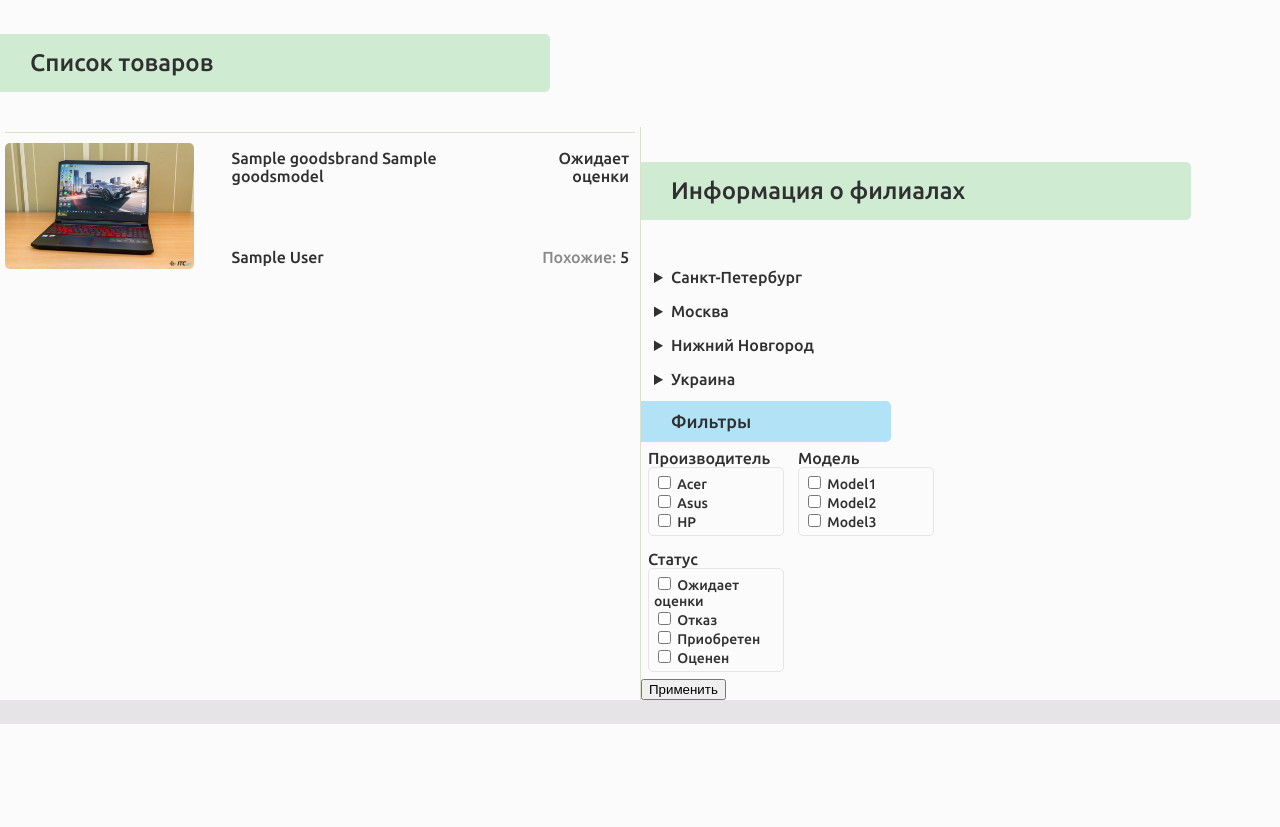
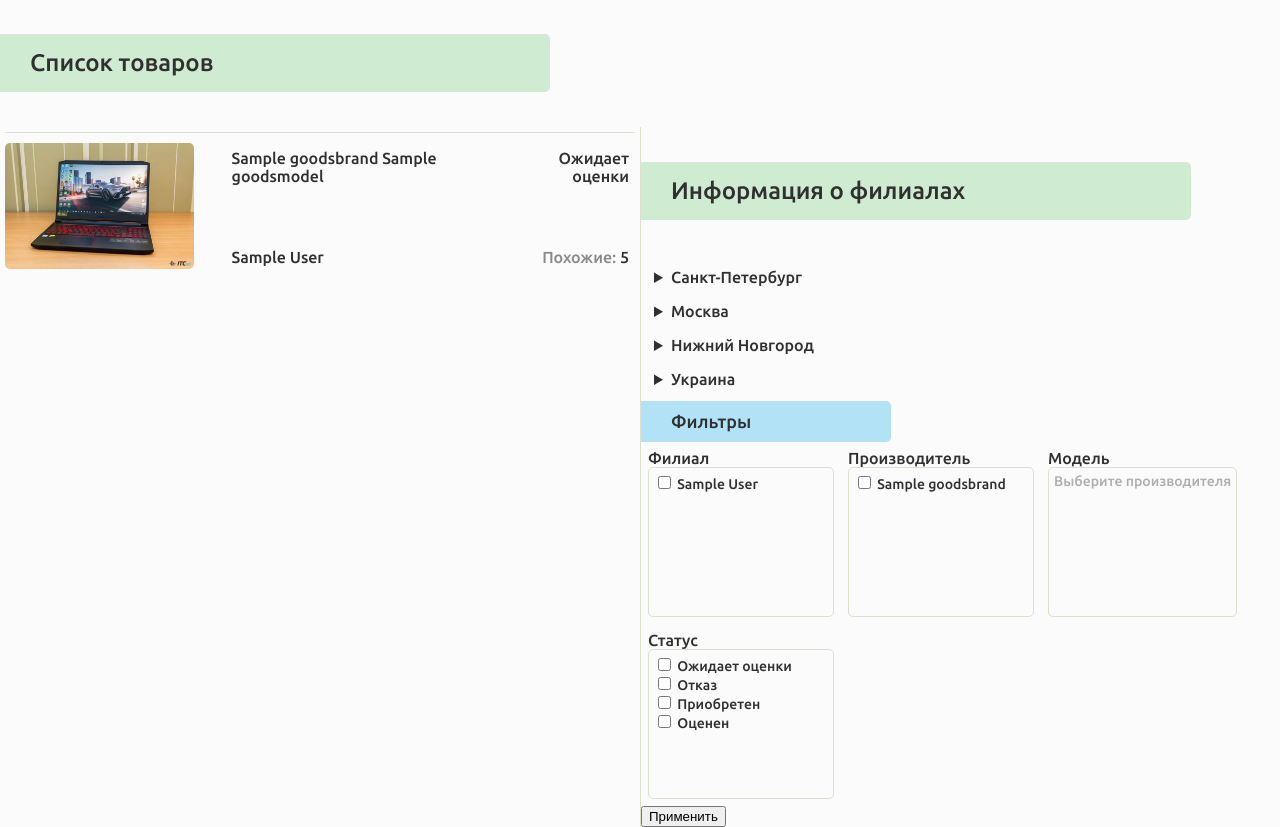
Before and after one commit to dimankaboski/fillbooks, a Django app: page /goods in a window 1280 px wide. Shown: the part 76-903 px from the top of the page. Before the commit the page ends 800 px from the top, so only its background shows below. Run offline with Django 3.2, Linux system fonts and the light colour scheme; tables that the repository leaves empty hold one stand-in row (values such as "Sample post"); style sheets or scripts are compiled from the project's sources; some libraries are stand-ins or nearby versions.

Commit message:
new ver filtres

```diff
--- a/main/static/less/style.less
+++ b/main/static/less/style.less
@@ -332,18 +332,23 @@ textarea:focus, input:focus {
             display: flex;
             flex-direction: row;
             flex-wrap: wrap;
-            width: 400px;
         }
         &-item {
             display: flex;
             flex-direction: column;
             padding: 7px;
-            width: 150px;
+            min-width: 200px;
+            max-width: 300px;
+            max-height: 200px;
+
             &__checks {
-                border: 1px solid #E6E4E7;
+                border: 1px solid @boloto;
                 border-radius: 5px;
                 padding: 5px;
                 font-size: 14px;
+                overflow-y: auto;
+                overflow-x: hidden;
+                min-height: 150px;
             }
         }
     }
@@ -481,3 +486,6 @@ textarea:focus, input:focus {
         }
     }
 }
+.disabled_input {
+    color: #b8b8b8;
+}
--- a/main/templates/goods.html
+++ b/main/templates/goods.html
@@ -1,4 +1,4 @@
-{% extends "global.html" %} {% load compress %} {% block content %}
+{% extends "global.html" %} {% load compress filtres %} {% block content %}
 
 <div class="container bg_white">
     <div class="titleh1">
@@ -38,7 +38,7 @@
                 <h1>Информация о филиалах</h1>
             </div>
             <div class="branches_wrapper">
-                <div class="branches_wrapper-item">
+                <div class="branches_wrapper-item" id="testclick">
                     <details>
                         <summary>Санкт-Петербург</summary>
                         <div class="branches_wrapper-item__spoiler-text">
@@ -99,17 +99,31 @@
                     <form name="filtres_form" id="filtres_form">
                         <div class="filtres__main-item">
                             <div class="filtres__main-item__title">
+                                Филиал
+                            </div>
+                            <div class="filtres__main-item__checks branch_filter_item">
+                                {% get_branchs as branchs %}
+                                {% for branch in branchs %}
+                                <input type="checkbox" class="form-check-input" id="{{branch.name}}"
+                                    value="{{branch.name}}" data-id="{{branch.pk}}">
+                                <label class="form-check-label" for="{{branch.name}}">{{branch.name}}</label>
+                                <br>
+                                {% endfor %}
+                            </div>
+                        </div>
+                        <div class="filtres__main-item">
+                            <div class="filtres__main-item__title">
                                 Производитель
                             </div>
+
                             <div class="filtres__main-item__checks brand_filter_item">
-                                <input type="checkbox" class="form-check-input" id="Acer" name="brand" value="Acer">
-                                <label class="form-check-label" for="Acer">Acer</label>
+                                {% get_brands as brands %}
+                                {% for brand in brands %}
+                                <input type="checkbox" class="form-check-input" id="{{brand.name}}" name="brand"
+                                    value="{{brand.name}}" data-id="{{brand.pk}}">
+                                <label class="form-check-label" for="{{brand.name}}">{{brand.name}}</label>
                                 <br>
-                                <input type="checkbox" class="form-check-input" id="Asus" name="brand" value="Asus">
-                                <label class="form-check-label" for="Asus">Asus</label>
-                                <br>
-                                <input type="checkbox" class="form-check-input" id="HP" name="brand" value="HP">
-                                <label class="form-check-label" for="HP">HP</label>
+                                {% endfor %}
                             </div>
                         </div>
                         <div class="filtres__main-item">
@@ -117,14 +131,7 @@
                                 Модель
                             </div>
                             <div class="filtres__main-item__checks model_filter_item">
-                                <input type="checkbox" class="form-check-input" id="Model1" value="Model1">
-                                <label class="form-check-label" for="Model1">Model1</label>
-                                <br>
-                                <input type="checkbox" class="form-check-input" id="Model2" value="Model2">
-                                <label class="form-check-label" for="Model2">Model2</label>
-                                <br>
-                                <input type="checkbox" class="form-check-input" id="Model3" value="Model3">
-                                <label class="form-check-label" for="Model3">Model3</label>
+                                <span style="color: #afafaf;">Выберите производителя</span>
                             </div>
                         </div>
                         <div class="filtres__main-item">
@@ -132,18 +139,12 @@
                                 Статус
                             </div>
                             <div class="filtres__main-item__checks status_filter_item">
-                                <input type="checkbox" class="form-check-input" id="Ожидает оценки"
-                                    value="Ожидает оценки">
-                                <label class="form-check-label" for="Ожидает оценки">Ожидает оценки</label>
+                                {% get_status as statuses %}
+                                {% for status in statuses %}
+                                <input type="checkbox" class="form-check-input" id="{{status}}" value="{{status}}">
+                                <label class="form-check-label" for="{{status}}">{{status}}</label>
                                 <br>
-                                <input type="checkbox" class="form-check-input" id="Отказ" value="Отказ">
-                                <label class="form-check-label" for="Отказ">Отказ</label>
-                                <br>
-                                <input type="checkbox" class="form-check-input" id="Приобретен" value="Приобретен">
-                                <label class="form-check-label" for="Приобретен">Приобретен</label>
-                                <br>
-                                <input type="checkbox" class="form-check-input" id="Оценен" value="Оценен">
-                                <label class="form-check-label" for="Оценен">Оценен</label>
+                                {% endfor %}
                             </div>
                         </div>
                     </form>
@@ -174,7 +175,23 @@
             setCheckboxesState('status', params)
         }
     }
-
+    function setStatusState(data) {
+        $('.status_filter_item input').each(function(){
+            $(this).prop('disabled', false);
+            if(data.is_await == false && $(this).val() == 'Ожидает оценки') {
+                $(this).prop('disabled', true);
+            }
+            if(data.is_priced == false && $(this).val() == 'Оценен') {
+                $(this).prop('disabled', true);
+            }
+            if(data.is_purchase == false && $(this).val() == 'Приобретен') {
+                $(this).prop('disabled', true);
+            }
+            if(data.is_reject == false && $(this).val() == 'Отказ') {
+                $(this).prop('disabled', true);
+            }
+        })
+    }
     updateFiltresState()
 
     function getCheckboxesValue(group) {
@@ -195,6 +212,96 @@
 
         window.location = url;
     }
+    $('#testclick').click(function (e) {
+        var myData = {};
+        myData.branch_id = 2;
+        let csrftoken = getCookie('csrftoken');
+        console.log(myData);
+        var data = new FormData();
+        // data.append("json", JSON.stringify(myData));
+        data.append("branch_id", 2);
+        console.log(data)
+        fetch("/api/branch_info", {
+            method: "POST",
+            body: data,
+            headers: { 'X-CSRFToken': csrftoken }
+        }).then(function (response) {
+            return response.json();
+        }).then(function (data) {
 
+            console.log(data);
+        });
+    })
+
+    $('#filtres_form input').click(function () {
+        var myData = {};
+        var $parent_item = $(this).parent()
+        if ($parent_item.hasClass('brand_filter_item')) {
+            myData.brandID = [];
+            $parent_item.children('input[type="checkbox"]:checked').each(function () {
+                myData.brandID.push(this.getAttribute('data-id'))
+            })
+            var data = new FormData();
+            data.append("json", JSON.stringify(myData));
+            console.log(data)
+            fetch("/api/check_brand", {
+                method: "POST",
+                body: data,
+                headers: { 'X-CSRFToken': getCookie('csrftoken') }
+            }).then(function (response) {
+                return response.json();
+            }).then(function (data) {
+
+                console.log(data.models);
+                let items = '';
+                for (var i in data.models) {
+                    items += `<input type="checkbox" class="form-check-input" id="${data.models[i].name}" value="${data.models[i].name}">
+                                <label class="form-check-label" for="${data.models[i].name}">${data.models[i].name}</label>
+                                <br>`;
+                }
+                $('.model_filter_item').html(items);
+            });
+        }
+        if ($parent_item.hasClass('branch_filter_item')) {
+            myData.branch = [];
+            $parent_item.children('input[type="checkbox"]:checked').each(function () {
+                myData.branch.push(this.getAttribute('data-id'))
+            })
+            var data = new FormData();
+            data.append("json", JSON.stringify(myData));
+            console.log(data)
+            fetch("/api/check_branch", {
+                method: "POST",
+                body: data,
+                headers: { 'X-CSRFToken': getCookie('csrftoken') }
+            }).then(function (response) {
+                return response.json();
+            }).then(function (data) {
+                setStatusState(data)
+                console.log(data);
+
+            });
+        }
+        if ($parent_item.hasClass('status_filter_item')) {
+            myData.status = [];
+            $parent_item.children('input[type="checkbox"]:checked').each(function () {
+                myData.status.push($(this).val())
+            })
+            var data = new FormData();
+            data.append("json", JSON.stringify(myData));
+            console.log(data)
+            fetch("/api/check_status", {
+                method: "POST",
+                body: data,
+                headers: { 'X-CSRFToken': getCookie('csrftoken') }
+            }).then(function (response) {
+                return response.json();
+            }).then(function (data) {
+                let unique = [...new Set(data.branchs.map(li => li.branch))]
+                console.log(unique);
+            });
+        }
+
+    })
 </script>
 {% endblock scripts %}
--- a/main/templatetags/filtres.py
+++ b/main/templatetags/filtres.py
@@ -1,19 +1,20 @@
 # coding=utf-8
 from django import template
 from main.models import GoodsBrand, Branch
-from main.const import GOOD_STATUS_CHOICES
+from main.const import *
 from accounts.models import Branch
 
 register = template.Library()
 
 @register.simple_tag(takes_context=False)
 def get_brands():
-    return GoodsBrand.objects.all().values('name')
+    return GoodsBrand.objects.all().values('name', 'pk')
 
 @register.simple_tag(takes_context=False)
 def get_status():
-    return GOOD_STATUS_CHOICES
+    statuses = [GOOD_STATUS_AWAIT, GOOD_STATUS_REJECT, GOOD_STATUS_PURCHASE, GOOD_STATUS_PRICED]
+    return statuses
 
 @register.simple_tag(takes_context=False)
 def get_branchs():
-    return Branch.objects.all().values('name')
+    return Branch.objects.all().values('name', 'pk')
--- a/main/urls.py
+++ b/main/urls.py
@@ -2,7 +2,7 @@ from django.conf.urls import url
 from django.urls import include, path
 from django.conf import settings
 from django.conf.urls.static import static
-from main.views import GoodsListView, CheckBrand, CheckStatus, CheckBranch
+from main.views import GoodsListView, CheckBrand, CheckStatus, CheckBranch, BranchInfo
 from . import views
 
 
@@ -15,5 +15,5 @@ urlpatterns = [
     path('api/check_brand', CheckBrand.as_view(), name='check_brand'),
     path('api/check_status', CheckStatus.as_view(), name='check_status'),
     path('api/check_branch', CheckBranch.as_view(), name='check_branch'),
-
+    path('api/branch_info', BranchInfo.as_view(), name='branch_info'),
 ]
--- a/main/views.py
+++ b/main/views.py
@@ -4,7 +4,7 @@ from main.models import Goods, GoodsBrand, GoodsModel
 from accounts.models import Branch, User
 from django.http import HttpResponse, JsonResponse
 from main.const import *
-
+import json
 
 # Create your views here.
 def index(request):
@@ -77,13 +77,14 @@ class CheckBrand(View):
 
     def post(self, request, *args, **kwargs):
         if request.POST:
-            brand_id = request.POST.get('brandID')
+            json_string = json.loads(request.POST['json'])
+            brand_id = json_string['brandID']
             models = GoodsModel.objects.filter(brand__pk__in=brand_id)
             goods = Goods.objects.filter(brand__pk__in=brand_id)
             branchs = goods.values('branch')
-            context={'models': list(models)}
+            context={'models': list(models.values('name'))}
             context.update(check_status(goods))
-            context.update({'branchs': branchs})
+            context.update({'branchs': list(branchs)})
             return JsonResponse(context, safe=False)
         return JsonResponse('', safe=False)
 
@@ -93,7 +94,8 @@ class CheckStatus(View):
     def post(self, request, *args, **kwargs):
         goods = Goods.objects.all()
         if request.POST:
-            status = request.POST.get('status')
+            json_string = json.loads(request.POST['json'])
+            status = json_string['status']
             goods = goods.filter(status__in=status).values('brand')
             brands = goods.values('brand')
             branchs = goods.values('branch')
@@ -110,7 +112,8 @@ class CheckBranch(View):
     def post(self, request, *args, **kwargs):
         goods = Goods.objects.all()
         if request.POST:
-            branch = request.POST.get('branch')
+            json_string = json.loads(request.POST['json'])
+            branch = json_string['branch']
             goods = goods.filter(branch__pk__in=branch)
             brands = goods.values('brand')
             check_status(goods)
@@ -139,18 +142,18 @@ class BranchInfo(View):
                 goods_reject = goods.filter(status=GOOD_STATUS_REJECT).count()
                 goods_purchase = goods.filter(status=GOOD_STATUS_PURCHASE).count()
                 goods_priced = goods.filter(status=GOOD_STATUS_PRICED).count()
-                users = User.objects.filter(branch=branch).count
+                users = User.objects.filter(branch=branch).count()
                 context = {
                     'balance': balance,
                     'goods_await': goods_await,
                     'goods_reject': goods_reject,
                     'goods_purchase': goods_purchase,
                     'goods_priced': goods_priced,
-                    'users': list(users)
+                    'users': users
                 }
                 return JsonResponse(context, safe=False)
-            HttpResponse(status=400, context='Нет филиала ID %s' % branch_id)
-        HttpResponse(status=400, context='Пустой запрос')
+            return HttpResponse('Branch ID not found', status=400)
+        return HttpResponse('Blank query', status=400)
 
 
 def login(request):
```
